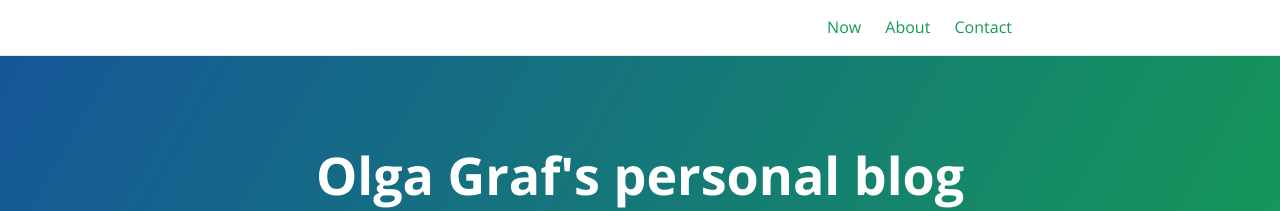
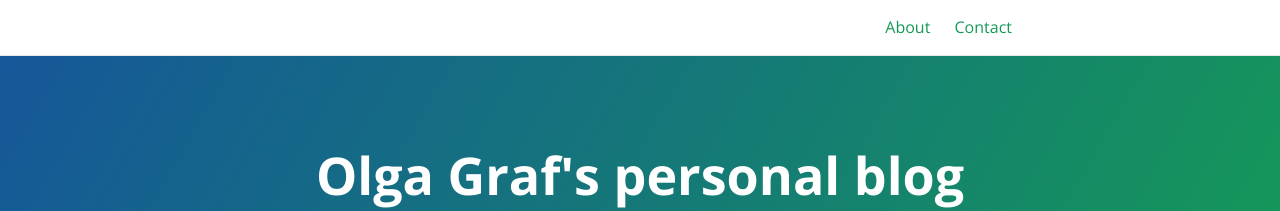
Before and after one commit to olgagraf/olgagraf.github.io, a Jekyll site: the page built from index.md, in a window 1280 px wide. Shown: the top 211 px of the page. Built offline with Jekyll 4.4.1, drawn with Linux system fonts in a browser that asks for light colours; the repository's description, which GitHub fills in, is left out.

Commit message:
Update _config.yml

```diff
--- a/_config.yml
+++ b/_config.yml
@@ -27,7 +27,7 @@ plugins:
 target-blank:
     rel: nofollow
 
-header_page_refs: ['now', 'about', 'contact', 'new']
+header_page_refs: ['about', 'contact']
 
 markdown: kramdown
 kramdown:
```
